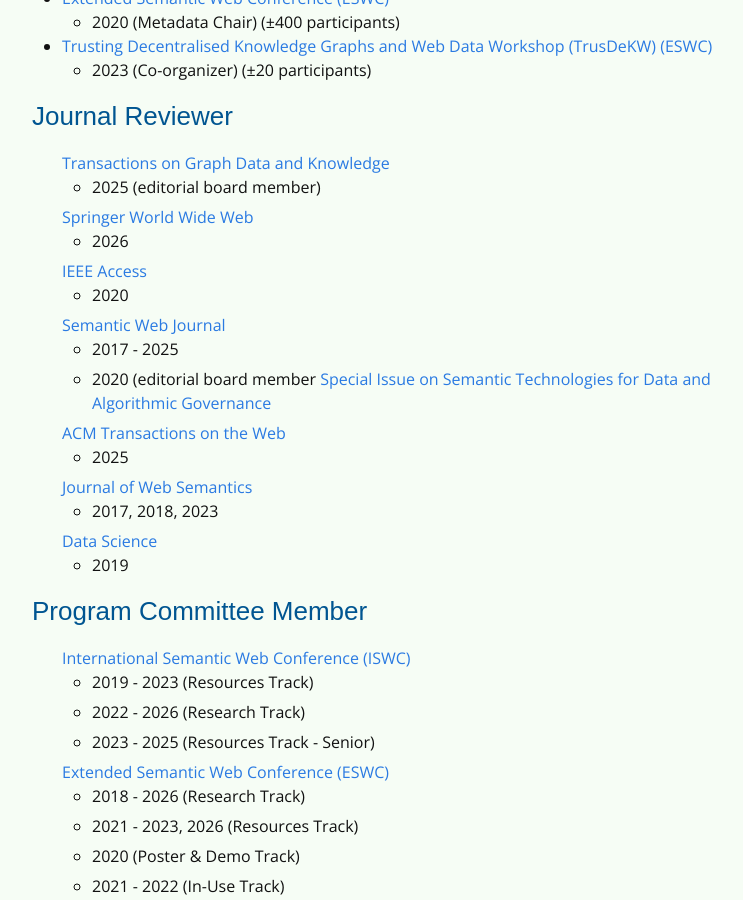
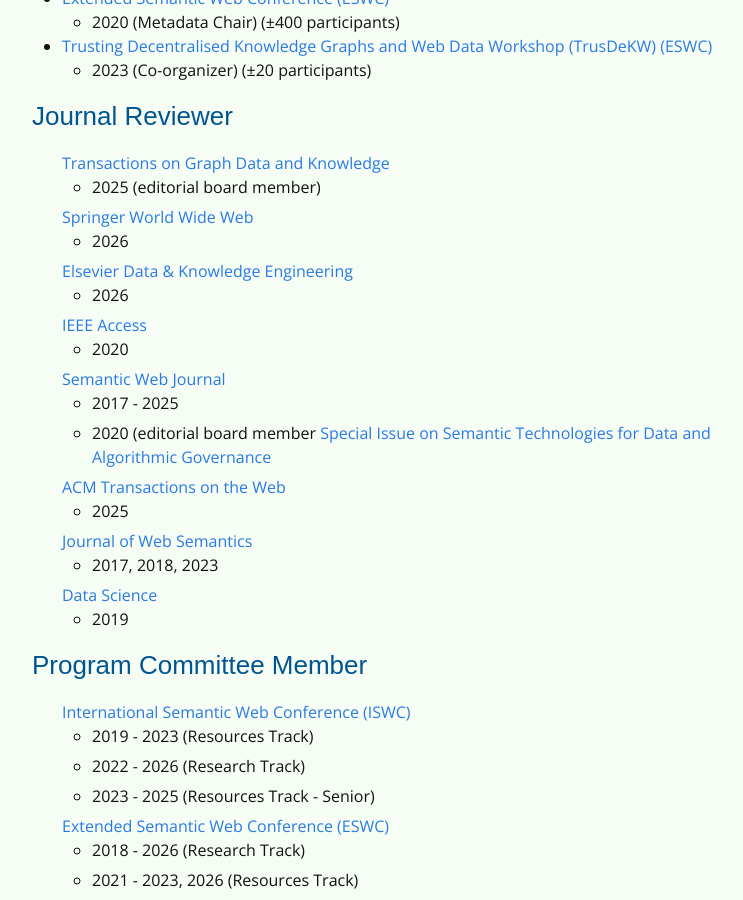
Before and after one commit to rubensworks/rubensworks.net, a Jekyll site: the page built from cv.md, in a window 1280 px wide and 900 px high, scrolled down 10578 px. Shown: the whole window, without its empty margins (238-981 px from the left). Built offline with Jekyll 4.4.1, drawn with Linux system fonts in a browser that asks for light colours; some web fonts are replaced.

Commit message:
Add Elsevier Data & Knowledge Engineering to CV

```diff
--- a/cv.md
+++ b/cv.md
@@ -465,6 +465,8 @@
     * 2025 (editorial board member)
 * [Springer World Wide Web](https://link.springer.com/journal/11280)
     * 2026
+* [Elsevier Data & Knowledge Engineering](https://www.sciencedirect.com/journal/data-and-knowledge-engineering)
+    * 2026
 * [IEEE Access](https://ieeeaccess.ieee.org/)
     * 2020
 * [Semantic Web Journal](http://semantic-web-journal.net/)
```
